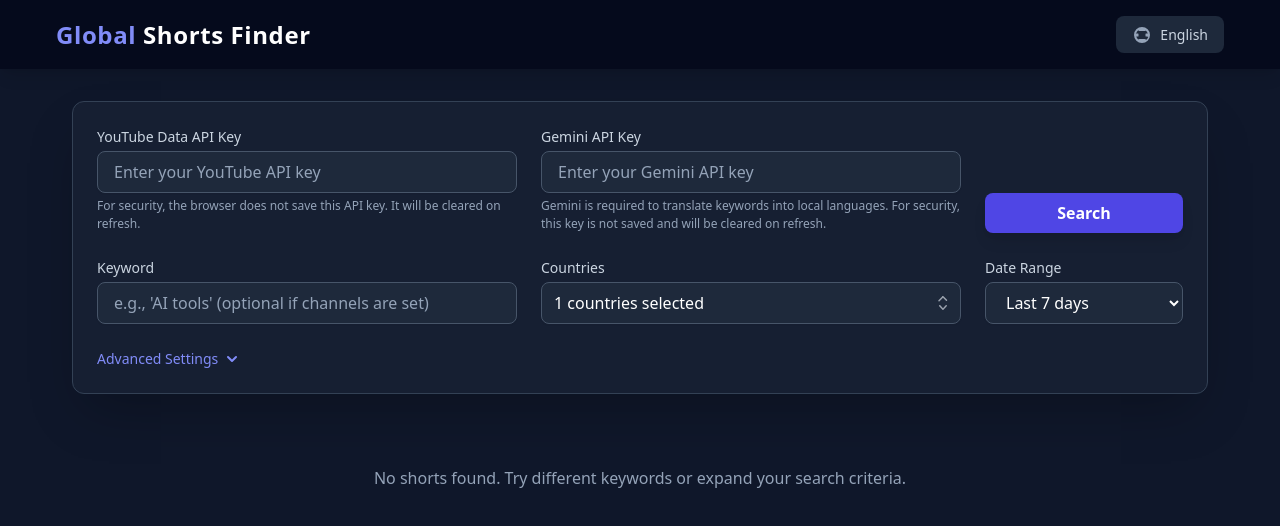
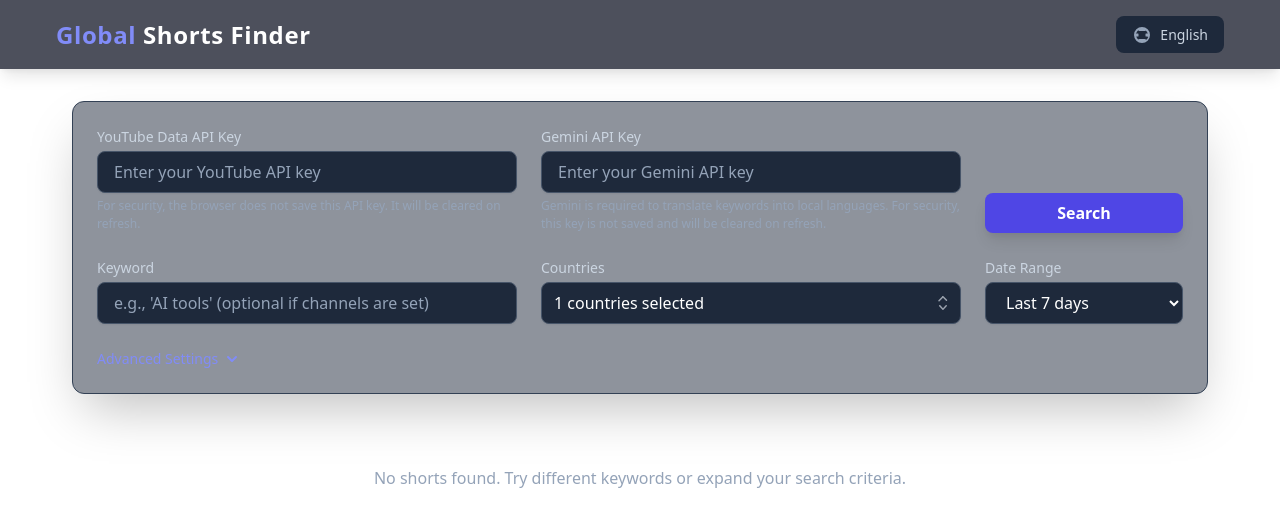
Before and after one commit to sujinkangdata11/sujin_sssss, a React (Vite) app: page / in a window 1280 px wide. Shown: the top 526 px of the page. Built offline with nearby package versions, Linux system fonts and the light colour scheme.

Commit message:
Change main background color to white

```diff
--- a/styles.css
+++ b/styles.css
@@ -3,7 +3,7 @@
 
 :root {
   /* Color Variables */
-  --color-bg-primary: #0f172a; /* slate-900 */
+  --color-bg-primary: #ffffff; /* white */
   --color-bg-secondary: #1e293b; /* slate-800 */
   --color-bg-tertiary: #334155; /* slate-700 */
   --color-bg-accent: #475569; /* slate-600 */
```
